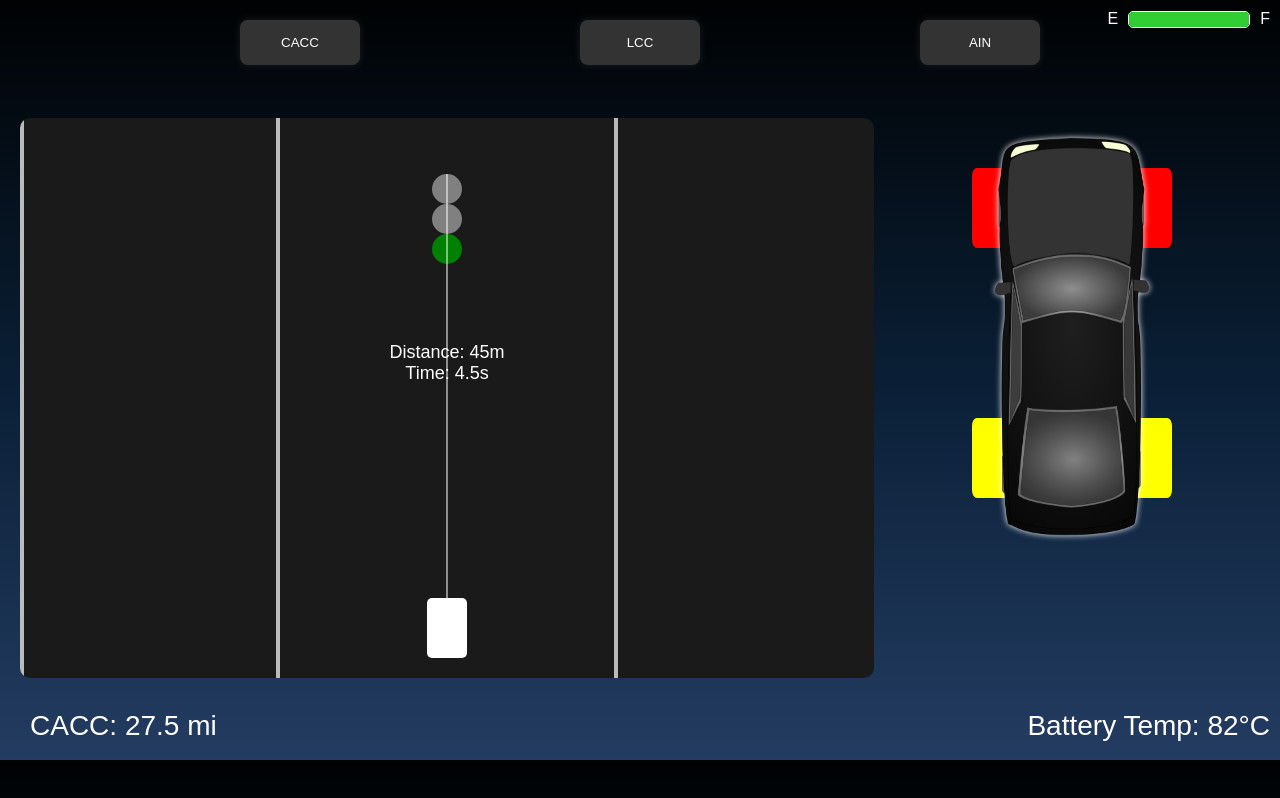
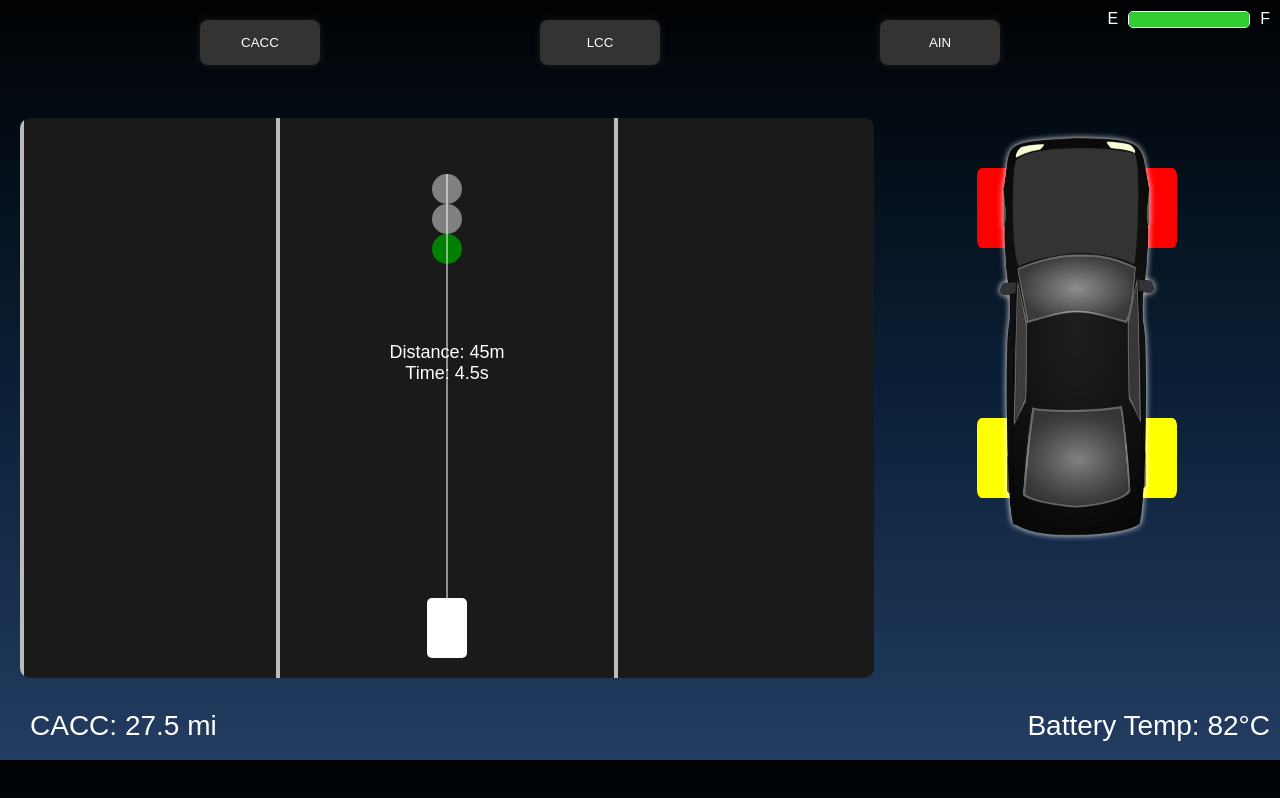
Before and after one commit to evanpreta/RaspDisplay, a plain HTML site: page output.html in a window 1280 px wide. Drawn offline with Linux system fonts and the light colour scheme.

Commit message:
Moved car and buttons

```diff
--- a/script.js
+++ b/script.js
@@ -25,19 +25,19 @@ function updateTirePressure() {
 // Adjusted position of all wheels to fit onto PI aspect ratio
 // Front wheels by -50 y and Rear by -100 y
 frontLeft.style.position = 'absolute';
-frontLeft.style.left = '45px';  // Set the X position
+frontLeft.style.left = '50px';  // Set the X position
 frontLeft.style.top = '50px';   // Set the Y position
 
 frontRight.style.position = 'absolute';
-frontRight.style.left = '195px';  // Set the X position
+frontRight.style.left = '200px';  // Set the X position
 frontRight.style.top = '50px';   // Set the Y position
 
 rearLeft.style.position = 'absolute';
-rearLeft.style.left = '45px';  // Set the X position
+rearLeft.style.left = '50px';  // Set the X position
 rearLeft.style.top = '300px';   // Set the Y position
 
 rearRight.style.position = 'absolute';
-rearRight.style.left = '195px';  // Set the X position
+rearRight.style.left = '200px';  // Set the X position
 rearRight.style.top = '300px';
 
 // Update tire pressure every 3 seconds
--- a/styles.css
+++ b/styles.css
@@ -46,7 +46,9 @@ body {
     justify-content: space-evenly;
     width: 100%;
     margin-bottom: 10px;
+    margin-left: -40px; /* Adjust this value as needed to move buttons left */
 }
+
 
 .indicator {
     padding: 15px;
@@ -206,7 +208,7 @@ body {
 .car-image {
     width: 240px;
     height: 400px;
-    transform: translate(25px, 20px); /* Adjusted for your position */
+    transform: translate(30px, 20px); /* Adjusted for your position */
     filter: drop-shadow(0 0 3px white); /* Creates a white outline effect */
 }
 
```
